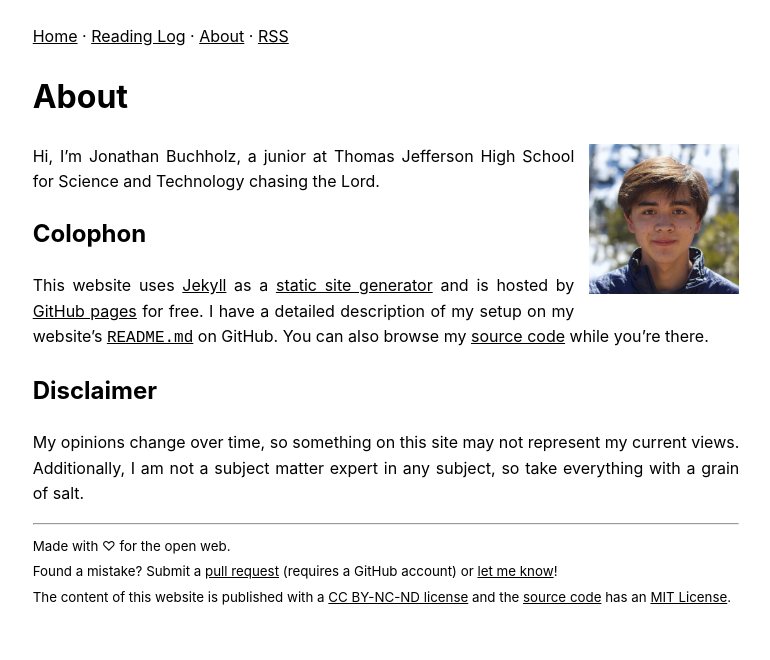
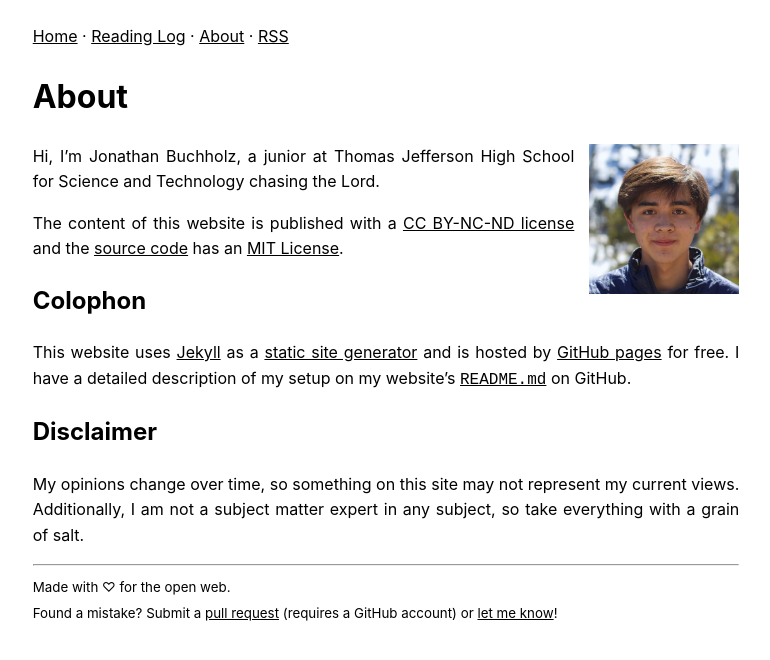
Before and after one commit to JonathanBuchh/buchh.org, a Jekyll site: the page built from about.md, in a window 1280 px wide. Shown: the top 660 px of the page, without its empty margins (254-1024 px from the left). Built offline with Jekyll 4.4.1, drawn with Linux system fonts in a browser that asks for light colours; Markdown is read by kramdown in place of the engine named in the settings.

Commit message:
Add license information to the about page

```diff
--- a/_includes/footer.html
+++ b/_includes/footer.html
@@ -3,6 +3,4 @@
     <small>Made with ♡ for the open web.</small>
     <br>
     <small>Found a mistake? Submit a <a href="https://github.com/JonathanBuchh/jonathanbuchh.github.io/edit/main/{{ page.path }}">pull request</a> (requires a GitHub account) or <a href="/contact">let me know</a>!</small>
-    <br>
-    <small>The content of this website is published with a <a href="https://creativecommons.org/licenses/by-nd/4.0/">CC BY-NC-ND license</a> and the <a href="https://github.com/JonathanBuchh/jonathanbuchh.github.io">source code</a> has an <a href="https://github.com/JonathanBuchh/jonathanbuchh.github.io/blob/main/LICENSE">MIT License</a>.</small>
 </footer>
--- a/about.md
+++ b/about.md
@@ -7,9 +7,11 @@ description: About Jonathan Buchholz.
 
 Hi, I'm Jonathan Buchholz, a junior at Thomas Jefferson High School for Science and Technology chasing the Lord.
 
+The content of this website is published with a [CC BY-NC-ND license](https://creativecommons.org/licenses/by-nd/4.0/) and the [source code](https://github.com/JonathanBuchh/jonathanbuchh.github.io) has an [MIT License](https://github.com/JonathanBuchh/jonathanbuchh.github.io/blob/main/LICENSE).
+
 ## Colophon
 
-This website uses [Jekyll](https://jekyllrb.com) as a [static site generator](https://en.wikipedia.org/wiki/Web_template_system#Static_site_generators) and is hosted by [GitHub pages](https://pages.github.com) for free. I have a detailed description of my setup on my website's [`README.md`](https://github.com/JonathanBuchh/jonathanbuchh.github.io#readme) on GitHub. You can also browse my [source code](https://github.com/JonathanBuchh/jonathanbuchh.github.io) while you're there.
+This website uses [Jekyll](https://jekyllrb.com) as a [static site generator](https://en.wikipedia.org/wiki/Web_template_system#Static_site_generators) and is hosted by [GitHub pages](https://pages.github.com) for free. I have a detailed description of my setup on my website's [`README.md`](https://github.com/JonathanBuchh/jonathanbuchh.github.io#readme) on GitHub.
 
 ## Disclaimer
 
```
